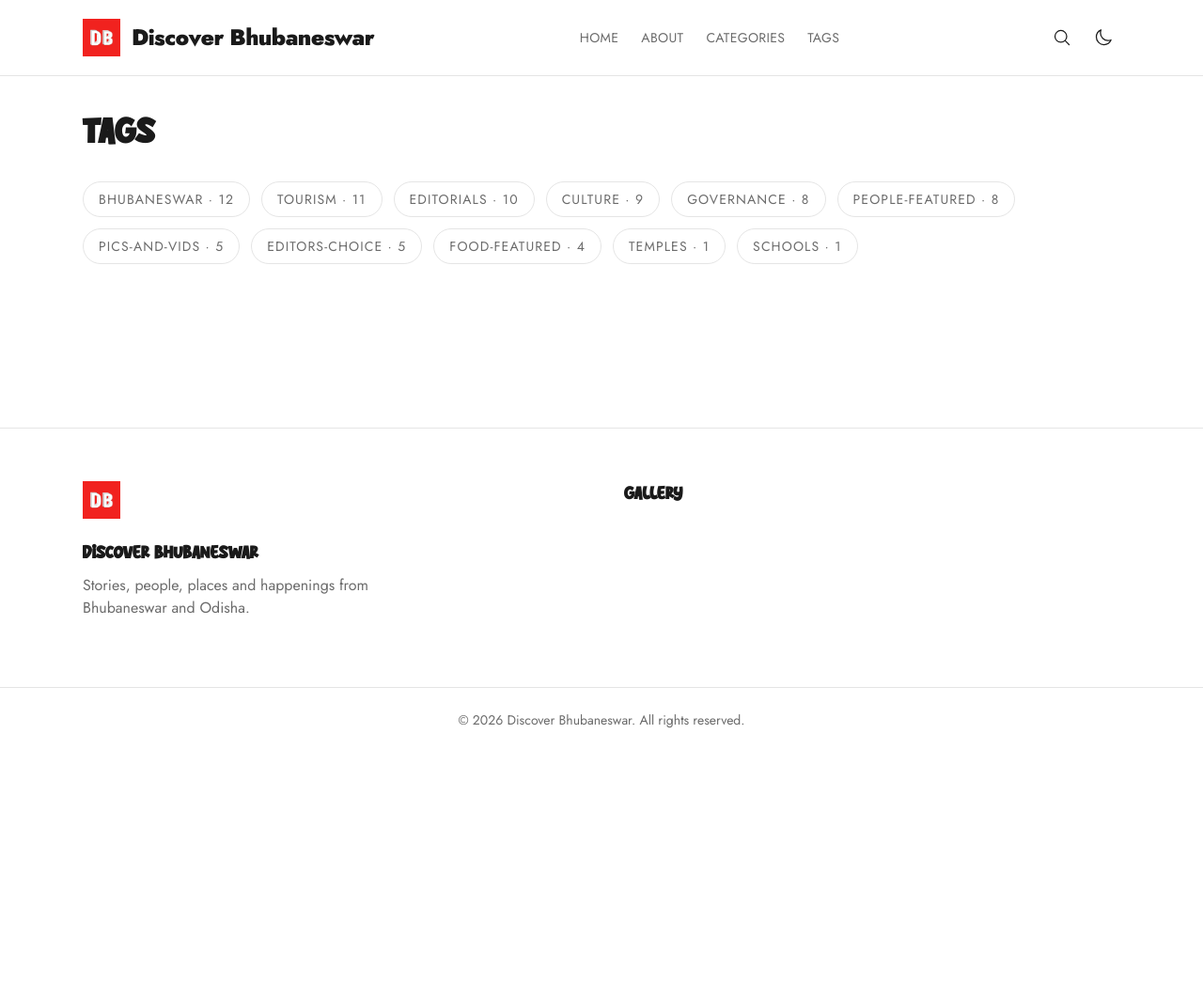
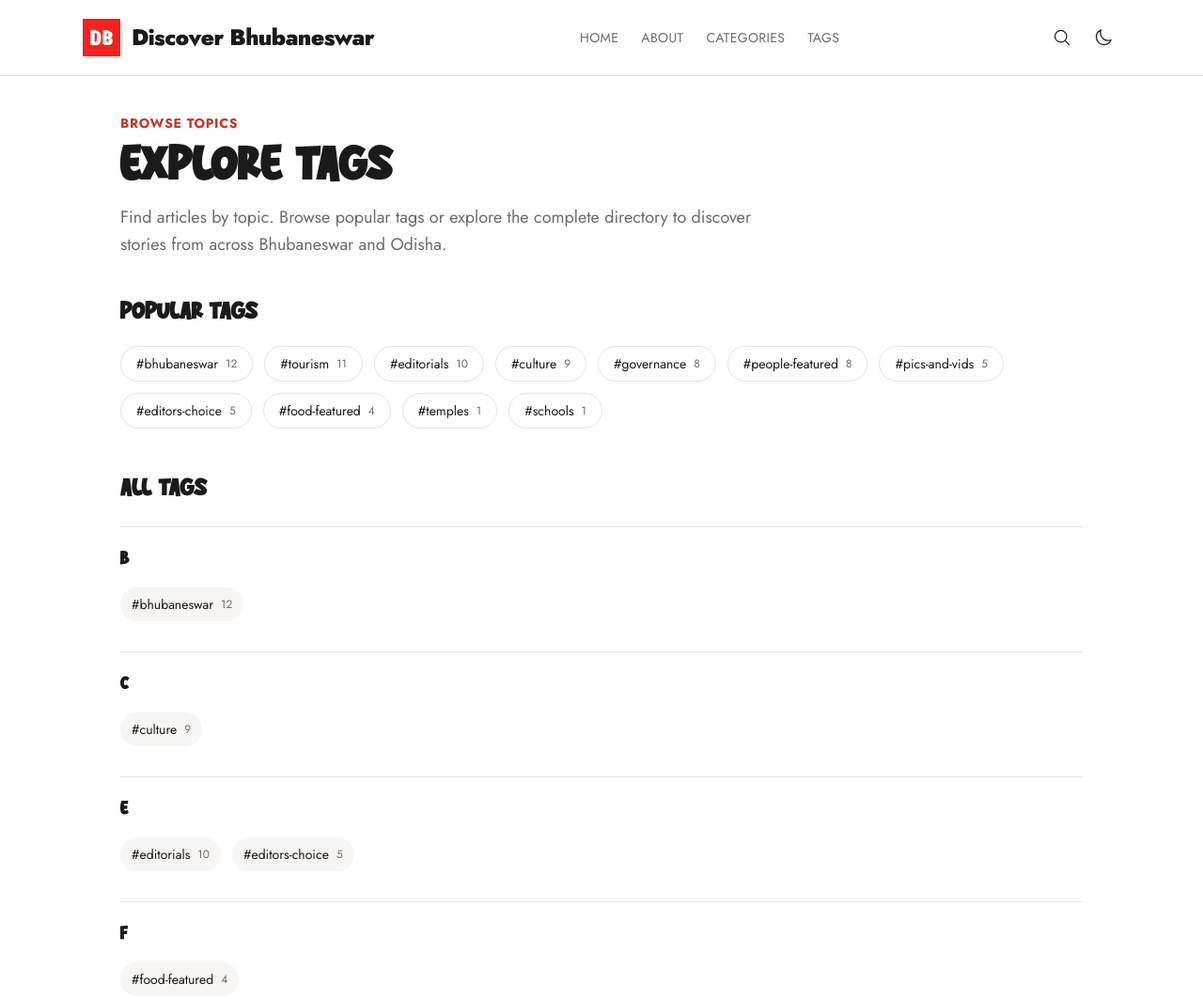
Before and after one commit to topleague/discoverbbsr, an Astro site: page /tags in a window 1280 px wide. Shown: the top 1063 px of the page at 94% size. Before the commit the page ends 800 px from the top, so only its background shows below. Built offline with nearby package versions, Linux system fonts and the light colour scheme; Astro itself is replaced by a stand-in of ours.

Commit message:
Update index.astro

```diff
--- a/src/pages/tags/index.astro
+++ b/src/pages/tags/index.astro
@@ -3,15 +3,92 @@ import BaseLayout from '@/layouts/BaseLayout.astro';
 import { getCollection } from 'astro:content';
 
 const allPosts = await getCollection('posts', ({ data }) => !data.draft);
-const tagCounts = new Map<string, number>();
-allPosts.forEach(p => p.data.tags.forEach((t: string) => tagCounts.set(t, (tagCounts.get(t) ?? 0) + 1)));
-const tags = [...tagCounts.entries()].sort((a, b) => b[1] - a[1]);
+
+const tagMap = new Map();
+
+for (const post of allPosts) {
+  for (const tag of post.data.tags) {
+    tagMap.set(tag, (tagMap.get(tag) ?? 0) + 1);
+  }
+}
+
+const tags = [...tagMap.entries()]
+  .map(([name, count]) => ({ name, count }))
+  .sort((a, b) => b.count - a.count);
+
+const popularTags = tags.slice(0, 12);
+
+const alphabetGroups = [...tags]
+  .sort((a, b) => a.name.localeCompare(b.name))
+  .reduce((groups, tag) => {
+    const letter = tag.name.charAt(0).toUpperCase();
+
+    if (!groups[letter]) {
+      groups[letter] = [];
+    }
+
+    groups[letter].push(tag);
+    return groups;
+  }, {});
 ---
-<BaseLayout title="Tags">
-  <h1 class="hero-weight text-4xl mb-8">Tags</h1>
-  <div class="flex flex-wrap gap-3">
-    {tags.map(([tag, count]) => (
-      <a href={`/tags/${tag}/`} class="tag-pill !text-sm !px-4 !py-2">{tag} · {count}</a>
-    ))}
+
+<BaseLayout title="Explore Tags | Discover Bhubaneswar">
+  <div class="max-w-5xl mx-auto">
+    <header class="mb-10">
+      <p class="text-sm font-semibold uppercase tracking-wider text-[var(--accent)] mb-3">
+        Browse topics
+      </p>
+
+      <h1 class="hero-weight text-4xl md:text-5xl mb-4">
+        Explore Tags
+      </h1>
+
+      <p class="text-lg text-[var(--ink-soft)] leading-relaxed max-w-2xl">
+        Find articles by topic. Browse popular tags or explore the complete
+        directory to discover stories from across Bhubaneswar and Odisha.
+      </p>
+    </header>
+
+    <section class="mb-12">
+      <h2 class="text-2xl font-bold mb-5">Popular Tags</h2>
+
+      <div class="flex flex-wrap gap-3">
+        {popularTags.map((tag) => (
+          <a
+            href={`/tags/${encodeURIComponent(tag.name)}/`}
+            class="inline-flex items-center gap-2 rounded-full border px-4 py-2 text-sm transition-colors hover:border-[var(--accent)] hover:text-[var(--accent)]"
+            style="border-color: var(--line)"
+          >
+            <span>#{tag.name}</span>
+            <span class="text-xs text-[var(--ink-soft)]">{tag.count}</span>
+          </a>
+        ))}
+      </div>
+    </section>
+
+    <section>
+      <h2 class="text-2xl font-bold mb-6">All Tags</h2>
+
+      <div class="space-y-8">
+        {Object.entries(alphabetGroups).map(([letter, letterTags]) => (
+          <div class="border-t pt-5" style="border-color: var(--line)">
+            <h3 class="text-lg font-bold mb-4">{letter}</h3>
+
+            <div class="flex flex-wrap gap-3">
+              {letterTags.map((tag) => (
+                <a
+                  href={`/tags/${encodeURIComponent(tag.name)}/`}
+                  class="inline-flex items-center gap-2 rounded-full px-3 py-2 text-sm transition-colors hover:text-[var(--accent)]"
+                  style="background: var(--surface)"
+                >
+                  <span>#{tag.name}</span>
+                  <span class="text-xs text-[var(--ink-soft)]">{tag.count}</span>
+                </a>
+              ))}
+            </div>
+          </div>
+        ))}
+      </div>
+    </section>
   </div>
 </BaseLayout>
```
